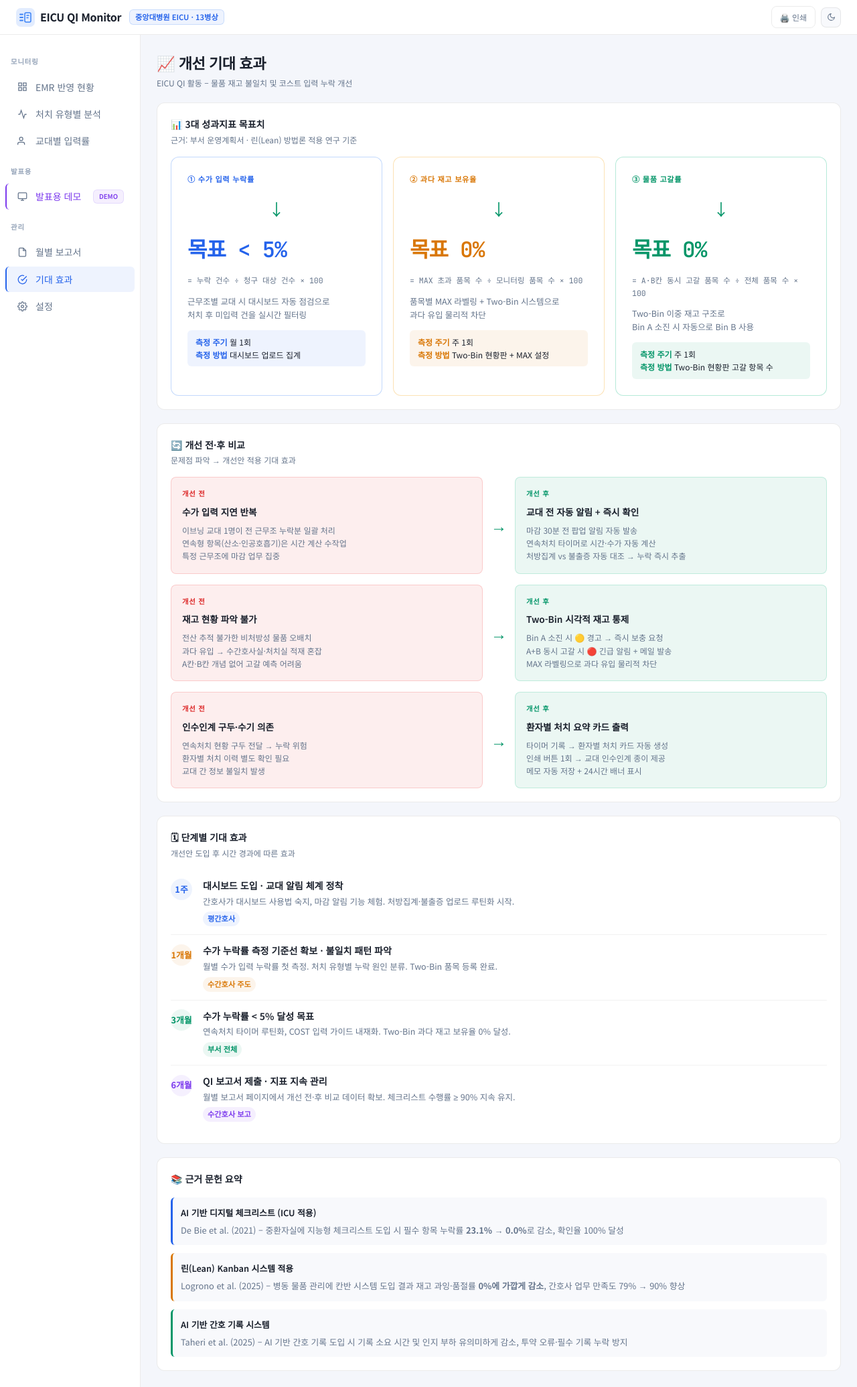
After one commit to ihpark0305-cyber/eicu-qi-monitor, a Flask app: page /effects in a window 1280 px wide. The commit adds this page. Shown: the whole page at 67% size. Run offline with Flask 3, Linux system fonts and the light colour scheme.

```diff
--- a/templates/analysis.html
+++ b/templates/analysis.html
@@ -30,10 +30,11 @@
   <a class="nav-item" href="/"><svg viewBox="0 0 24 24" fill="none" stroke="currentColor" stroke-width="2"><rect x="3" y="3" width="7" height="7"/><rect x="14" y="3" width="7" height="7"/><rect x="3" y="14" width="7" height="7"/><rect x="14" y="14" width="7" height="7"/></svg>EMR 반영 현황</a>
   <a class="nav-item active" href="/analysis"><svg viewBox="0 0 24 24" fill="none" stroke="currentColor" stroke-width="2"><polyline points="22 12 18 12 15 21 9 3 6 12 2 12"/></svg>처치 유형별 분석</a>
   <a class="nav-item" href="/shift"><svg viewBox="0 0 24 24" fill="none" stroke="currentColor" stroke-width="2"><path d="M17 21v-2a4 4 0 0 0-4-4H5a4 4 0 0 0-4 4v2"/><circle cx="9" cy="7" r="4"/></svg>교대별 입력률</a>
+  <div class="nav-sec">발표용</div>
+  <a class="nav-item" href="/demo" style="border-left:2px solid var(--pur)"><svg viewBox="0 0 24 24" fill="none" stroke="currentColor" stroke-width="2"><rect x="2" y="3" width="20" height="14" rx="2"/><line x1="8" y1="21" x2="16" y2="21"/><line x1="12" y1="17" x2="12" y2="21"/></svg><span style="color:var(--pur)">발표용 데모</span><span class="badge-pur" style="margin-left:auto;font-size:.6rem">DEMO</span></a>
   <div class="nav-sec">관리</div>
   <a class="nav-item" href="/report"><svg viewBox="0 0 24 24" fill="none" stroke="currentColor" stroke-width="2"><path d="M14 2H6a2 2 0 0 0-2 2v16a2 2 0 0 0 2 2h12a2 2 0 0 0 2-2V8z"/><polyline points="14 2 14 8 20 8"/></svg>월별 보고서</a>
   <a class="nav-item" href="/effects"><svg viewBox="0 0 24 24" fill="none" stroke="currentColor" stroke-width="2"><path d="M22 11.08V12a10 10 0 1 1-5.93-9.14"/><polyline points="22 4 12 14.01 9 11.01"/></svg>기대 효과</a>
-  <a class="nav-item" href="/demo" style="border-left:2px solid var(--pur)"><svg viewBox="0 0 24 24" fill="none" stroke="currentColor" stroke-width="2"><rect x="2" y="3" width="20" height="14" rx="2"/><line x1="8" y1="21" x2="16" y2="21"/><line x1="12" y1="17" x2="12" y2="21"/></svg><span style="color:var(--pur)">발표용 데모</span><span class="badge-pur" style="margin-left:auto;font-size:.6rem">DEMO</span></a>
 </nav>
 <main class="main">
   <div class="pg-header">
--- /dev/null
+++ b/templates/effects.html
@@ -0,0 +1,240 @@
+<!DOCTYPE html>
+<html lang="ko" data-theme="light">
+<head>
+<meta charset="UTF-8">
+<meta name="viewport" content="width=device-width, initial-scale=1.0">
+<title>기대 효과 · EICU QI Monitor</title>
+<script>document.documentElement.setAttribute('data-theme',localStorage.getItem('eicu_theme')||'light')</script>
+<link href="https://fonts.googleapis.com/css2?family=Noto+Sans+KR:wght@300;400;500;600;700&family=JetBrains+Mono:wght@400;600&display=swap" rel="stylesheet">
+<link rel="stylesheet" href="/static/css/style.css">
+<style>
+.eff-kpi{background:var(--surf);border:1px solid var(--bdr);border-radius:var(--r-lg);padding:1.5rem;display:flex;flex-direction:column;gap:.75rem}
+.eff-kpi-val{font-size:2rem;font-weight:800;font-family:var(--fm);letter-spacing:-.03em}
+.eff-kpi-desc{font-size:.78rem;color:var(--muted);line-height:1.6}
+.arrow-down{display:flex;align-items:center;justify-content:center;font-size:1.5rem;color:var(--ok);margin:.25rem 0}
+.before-after{display:grid;grid-template-columns:1fr auto 1fr;gap:.75rem;align-items:center}
+.ba-card{border-radius:var(--r-md);padding:1rem;border:1px solid var(--bdr)}
+.ba-before{background:var(--err-hl);border-color:rgba(239,68,68,.2)}
+.ba-after{background:var(--ok-hl);border-color:rgba(16,185,129,.2)}
+.ba-label{font-size:.65rem;font-weight:700;letter-spacing:.07em;text-transform:uppercase;margin-bottom:.5rem}
+.ba-before .ba-label{color:var(--err)}
+.ba-after .ba-label{color:var(--ok)}
+.ba-val{font-size:1.5rem;font-weight:800;font-family:var(--fm)}
+.ba-before .ba-val{color:var(--err)}
+.ba-after .ba-val{color:var(--ok)}
+.ba-desc{font-size:.75rem;color:var(--muted);margin-top:.25rem}
+.timeline{display:flex;flex-direction:column;gap:0}
+.tl-item{display:flex;gap:1rem;padding:.75rem 0;border-bottom:1px solid var(--div)}
+.tl-item:last-child{border-bottom:none}
+.tl-dot{width:32px;height:32px;border-radius:50%;display:flex;align-items:center;justify-content:center;font-size:.8rem;font-weight:700;flex-shrink:0;margin-top:.1rem}
+.tl-content{flex:1}
+.tl-title{font-weight:600;font-size:.88rem;margin-bottom:.2rem}
+.tl-desc{font-size:.78rem;color:var(--muted);line-height:1.6}
+.tl-who{font-size:.7rem;padding:2px 7px;border-radius:99px;display:inline-block;margin-top:.3rem;font-weight:600}
+@media print{.sidebar,.topbar{display:none!important}.app{display:block}.main{padding:0}}
+</style>
+</head>
+<body>
+<div class="app">
+<header class="topbar">
+  <div style="display:flex;align-items:center;gap:12px">
+    <div class="logo">
+      <svg viewBox="0 0 28 28" fill="none"><rect width="28" height="28" rx="7" fill="#3b82f6" fill-opacity="0.15"/><path d="M6 14h4M6 9.5h4M6 18.5h4" stroke="#3b82f6" stroke-width="1.8" stroke-linecap="round"/><rect x="13" y="7" width="9" height="14" rx="2" stroke="#3b82f6" stroke-width="1.5"/><path d="M16 11h3M16 14.5h2" stroke="#3b82f6" stroke-width="1.5" stroke-linecap="round"/></svg>
+      <span>EICU QI Monitor</span>
+    </div>
+    <span class="badge">중앙대병원 EICU · 13병상</span>
+  </div>
+  <div style="display:flex;align-items:center;gap:8px">
+    <button onclick="window.print()" class="btn btn-ghost" style="font-size:.75rem">🖨️ 인쇄</button>
+    <button class="theme-btn" data-theme-toggle>
+      <svg width="13" height="13" viewBox="0 0 24 24" fill="none" stroke="currentColor" stroke-width="2"><path d="M21 12.79A9 9 0 1 1 11.21 3 7 7 0 0 0 21 12.79z"/></svg>
+    </button>
+  </div>
+</header>
+<nav class="sidebar">
+  <div class="nav-sec">모니터링</div>
+  <a class="nav-item" href="/"><svg viewBox="0 0 24 24" fill="none" stroke="currentColor" stroke-width="2"><rect x="3" y="3" width="7" height="7"/><rect x="14" y="3" width="7" height="7"/><rect x="3" y="14" width="7" height="7"/><rect x="14" y="14" width="7" height="7"/></svg>EMR 반영 현황</a>
+  <a class="nav-item" href="/analysis"><svg viewBox="0 0 24 24" fill="none" stroke="currentColor" stroke-width="2"><polyline points="22 12 18 12 15 21 9 3 6 12 2 12"/></svg>처치 유형별 분석</a>
+  <a class="nav-item" href="/shift"><svg viewBox="0 0 24 24" fill="none" stroke="currentColor" stroke-width="2"><path d="M17 21v-2a4 4 0 0 0-4-4H5a4 4 0 0 0-4 4v2"/><circle cx="9" cy="7" r="4"/></svg>교대별 입력률</a>
+  <div class="nav-sec">발표용</div>
+  <a class="nav-item" href="/demo" style="border-left:2px solid var(--pur)"><svg viewBox="0 0 24 24" fill="none" stroke="currentColor" stroke-width="2"><rect x="2" y="3" width="20" height="14" rx="2"/><line x1="8" y1="21" x2="16" y2="21"/><line x1="12" y1="17" x2="12" y2="21"/></svg><span style="color:var(--pur)">발표용 데모</span><span class="badge-pur" style="margin-left:auto;font-size:.6rem">DEMO</span></a>
+  <div class="nav-sec">관리</div>
+  <a class="nav-item" href="/report"><svg viewBox="0 0 24 24" fill="none" stroke="currentColor" stroke-width="2"><path d="M14 2H6a2 2 0 0 0-2 2v16a2 2 0 0 0 2 2h12a2 2 0 0 0 2-2V8z"/><polyline points="14 2 14 8 20 8"/></svg>월별 보고서</a>
+  <a class="nav-item active" href="/effects"><svg viewBox="0 0 24 24" fill="none" stroke="currentColor" stroke-width="2"><path d="M22 11.08V12a10 10 0 1 1-5.93-9.14"/><polyline points="22 4 12 14.01 9 11.01"/></svg>기대 효과</a>
+  <a class="nav-item" href="/settings"><svg viewBox="0 0 24 24" fill="none" stroke="currentColor" stroke-width="2"><circle cx="12" cy="12" r="3"/><path d="M19.4 15a1.65 1.65 0 0 0 .33 1.82l.06.06a2 2 0 0 1-2.83 2.83l-.06-.06a1.65 1.65 0 0 0-1.82-.33 1.65 1.65 0 0 0-1 1.51V21a2 2 0 0 1-4 0v-.09A1.65 1.65 0 0 0 9 19.4a1.65 1.65 0 0 0-1.82.33l-.06.06a2 2 0 0 1-2.83-2.83l.06-.06A1.65 1.65 0 0 0 4.68 15a1.65 1.65 0 0 0-1.51-1H3a2 2 0 0 1 0-4h.09A1.65 1.65 0 0 0 4.6 9a1.65 1.65 0 0 0-.33-1.82l-.06-.06a2 2 0 0 1 2.83-2.83l.06.06A1.65 1.65 0 0 0 9 4.68a1.65 1.65 0 0 0 1-1.51V3a2 2 0 0 1 4 0v.09a1.65 1.65 0 0 0 1 1.51 1.65 1.65 0 0 0 1.82-.33l.06-.06a2 2 0 0 1 2.83 2.83l-.06.06A1.65 1.65 0 0 0 19.4 9a1.65 1.65 0 0 0 1.51 1H21a2 2 0 0 1 0 4h-.09a1.65 1.65 0 0 0-1.51 1z"/></svg>설정</a>
+</nav>
+<main class="main">
+  <div class="pg-header">
+    <div>
+      <div class="pg-title">📈 개선 기대 효과</div>
+      <div class="pg-sub">EICU QI 활동 – 물품 재고 불일치 및 코스트 입력 누락 개선</div>
+    </div>
+  </div>
+
+  <!-- 3대 성과지표 목표 -->
+  <div class="card">
+    <div class="card-hd"><div><div class="card-title">📊 3대 성과지표 목표치</div><div class="card-sub">근거: 부서 운영계획서 · 린(Lean) 방법론 적용 연구 기준</div></div></div>
+    <div style="display:grid;grid-template-columns:repeat(3,1fr);gap:1rem;margin-top:.5rem">
+      <!-- KPI 1 -->
+      <div class="eff-kpi" style="border-color:rgba(59,130,246,.3)">
+        <div style="font-size:.7rem;font-weight:700;letter-spacing:.06em;text-transform:uppercase;color:var(--pri)">① 수가 입력 누락률</div>
+        <div class="arrow-down">↓</div>
+        <div class="eff-kpi-val" style="color:var(--pri)">목표 &lt; 5%</div>
+        <div style="font-size:.72rem;font-family:var(--fm);color:var(--muted)">= 누락 건수 ÷ 청구 대상 건수 × 100</div>
+        <div class="eff-kpi-desc">근무조별 교대 시 대시보드 자동 점검으로<br>처치 후 미입력 건을 실시간 필터링</div>
+        <div style="background:var(--pri-hl);border-radius:var(--r-sm);padding:.5rem .75rem;font-size:.75rem">
+          <span style="color:var(--pri);font-weight:600">측정 주기</span> 월 1회<br>
+          <span style="color:var(--pri);font-weight:600">측정 방법</span> 대시보드 업로드 집계
+        </div>
+      </div>
+      <!-- KPI 2 -->
+      <div class="eff-kpi" style="border-color:rgba(245,158,11,.3)">
+        <div style="font-size:.7rem;font-weight:700;letter-spacing:.06em;text-transform:uppercase;color:var(--warn)">② 과다 재고 보유율</div>
+        <div class="arrow-down">↓</div>
+        <div class="eff-kpi-val" style="color:var(--warn)">목표 0%</div>
+        <div style="font-size:.72rem;font-family:var(--fm);color:var(--muted)">= MAX 초과 품목 수 ÷ 모니터링 품목 수 × 100</div>
+        <div class="eff-kpi-desc">품목별 MAX 라벨링 + Two-Bin 시스템으로<br>과다 유입 물리적 차단</div>
+        <div style="background:var(--warn-hl);border-radius:var(--r-sm);padding:.5rem .75rem;font-size:.75rem">
+          <span style="color:var(--warn);font-weight:600">측정 주기</span> 주 1회<br>
+          <span style="color:var(--warn);font-weight:600">측정 방법</span> Two-Bin 현황판 + MAX 설정
+        </div>
+      </div>
+      <!-- KPI 3 -->
+      <div class="eff-kpi" style="border-color:rgba(16,185,129,.3)">
+        <div style="font-size:.7rem;font-weight:700;letter-spacing:.06em;text-transform:uppercase;color:var(--ok)">③ 물품 고갈률</div>
+        <div class="arrow-down">↓</div>
+        <div class="eff-kpi-val" style="color:var(--ok)">목표 0%</div>
+        <div style="font-size:.72rem;font-family:var(--fm);color:var(--muted)">= A·B칸 동시 고갈 품목 수 ÷ 전체 품목 수 × 100</div>
+        <div class="eff-kpi-desc">Two-Bin 이중 재고 구조로<br>Bin A 소진 시 자동으로 Bin B 사용</div>
+        <div style="background:var(--ok-hl);border-radius:var(--r-sm);padding:.5rem .75rem;font-size:.75rem">
+          <span style="color:var(--ok);font-weight:600">측정 주기</span> 주 1회<br>
+          <span style="color:var(--ok);font-weight:600">측정 방법</span> Two-Bin 현황판 고갈 항목 수
+        </div>
+      </div>
+    </div>
+  </div>
+
+  <!-- 개선 전후 비교 -->
+  <div class="card">
+    <div class="card-hd"><div><div class="card-title">🔄 개선 전·후 비교</div><div class="card-sub">문제점 파악 → 개선안 적용 기대 효과</div></div></div>
+    <div style="display:flex;flex-direction:column;gap:1rem;margin-top:.5rem">
+
+      <!-- 수가 입력 -->
+      <div class="before-after">
+        <div class="ba-card ba-before">
+          <div class="ba-label">개선 전</div>
+          <div style="font-size:.85rem;font-weight:600;margin-bottom:.4rem">수가 입력 지연 반복</div>
+          <div class="ba-desc">이브닝 교대 1명이 전 근무조 누락분 일괄 처리<br>연속형 항목(산소·인공호흡기)은 시간 계산 수작업<br>특정 근무조에 마감 업무 집중</div>
+        </div>
+        <div style="text-align:center;font-size:1.5rem;color:var(--ok);font-weight:700">→</div>
+        <div class="ba-card ba-after">
+          <div class="ba-label">개선 후</div>
+          <div style="font-size:.85rem;font-weight:600;margin-bottom:.4rem">교대 전 자동 알림 + 즉시 확인</div>
+          <div class="ba-desc">마감 30분 전 팝업 알림 자동 발송<br>연속처치 타이머로 시간·수가 자동 계산<br>처방집계 vs 불출증 자동 대조 → 누락 즉시 추출</div>
+        </div>
+      </div>
+
+      <!-- 재고 관리 -->
+      <div class="before-after">
+        <div class="ba-card ba-before">
+          <div class="ba-label">개선 전</div>
+          <div style="font-size:.85rem;font-weight:600;margin-bottom:.4rem">재고 현황 파악 불가</div>
+          <div class="ba-desc">전산 추적 불가한 비처방성 물품 오배치<br>과다 유입 → 수간호사실·처치실 적재 혼잡<br>A칸·B칸 개념 없어 고갈 예측 어려움</div>
+        </div>
+        <div style="text-align:center;font-size:1.5rem;color:var(--ok);font-weight:700">→</div>
+        <div class="ba-card ba-after">
+          <div class="ba-label">개선 후</div>
+          <div style="font-size:.85rem;font-weight:600;margin-bottom:.4rem">Two-Bin 시각적 재고 통제</div>
+          <div class="ba-desc">Bin A 소진 시 🟡 경고 → 즉시 보충 요청<br>A+B 동시 고갈 시 🔴 긴급 알림 + 메일 발송<br>MAX 라벨링으로 과다 유입 물리적 차단</div>
+        </div>
+      </div>
+
+      <!-- 인수인계 -->
+      <div class="before-after">
+        <div class="ba-card ba-before">
+          <div class="ba-label">개선 전</div>
+          <div style="font-size:.85rem;font-weight:600;margin-bottom:.4rem">인수인계 구두·수기 의존</div>
+          <div class="ba-desc">연속처치 현황 구두 전달 → 누락 위험<br>환자별 처치 이력 별도 확인 필요<br>교대 간 정보 불일치 발생</div>
+        </div>
+        <div style="text-align:center;font-size:1.5rem;color:var(--ok);font-weight:700">→</div>
+        <div class="ba-card ba-after">
+          <div class="ba-label">개선 후</div>
+          <div style="font-size:.85rem;font-weight:600;margin-bottom:.4rem">환자별 처치 요약 카드 출력</div>
+          <div class="ba-desc">타이머 기록 → 환자별 처치 카드 자동 생성<br>인쇄 버튼 1회 → 교대 인수인계 종이 제공<br>메모 자동 저장 + 24시간 배너 표시</div>
+        </div>
+      </div>
+    </div>
+  </div>
+
+  <!-- 기대 효과 타임라인 -->
+  <div class="card">
+    <div class="card-hd"><div><div class="card-title">🗓 단계별 기대 효과</div><div class="card-sub">개선안 도입 후 시간 경과에 따른 효과</div></div></div>
+    <div class="timeline" style="margin-top:.5rem">
+      <div class="tl-item">
+        <div class="tl-dot" style="background:var(--pri-hl);color:var(--pri)">1주</div>
+        <div class="tl-content">
+          <div class="tl-title">대시보드 도입 · 교대 알림 체계 정착</div>
+          <div class="tl-desc">간호사가 대시보드 사용법 숙지, 마감 알림 기능 체험. 처방집계·불출증 업로드 루틴화 시작.</div>
+          <span class="tl-who" style="background:var(--pri-hl);color:var(--pri)">평간호사</span>
+        </div>
+      </div>
+      <div class="tl-item">
+        <div class="tl-dot" style="background:var(--warn-hl);color:var(--warn)">1개월</div>
+        <div class="tl-content">
+          <div class="tl-title">수가 누락률 측정 기준선 확보 · 불일치 패턴 파악</div>
+          <div class="tl-desc">월별 수가 입력 누락률 첫 측정. 처치 유형별 누락 원인 분류. Two-Bin 품목 등록 완료.</div>
+          <span class="tl-who" style="background:var(--warn-hl);color:var(--warn)">수간호사 주도</span>
+        </div>
+      </div>
+      <div class="tl-item">
+        <div class="tl-dot" style="background:var(--ok-hl);color:var(--ok)">3개월</div>
+        <div class="tl-content">
+          <div class="tl-title">수가 누락률 &lt; 5% 달성 목표</div>
+          <div class="tl-desc">연속처치 타이머 루틴화, COST 입력 가이드 내재화. Two-Bin 과다 재고 보유율 0% 달성.</div>
+          <span class="tl-who" style="background:var(--ok-hl);color:var(--ok)">부서 전체</span>
+        </div>
+      </div>
+      <div class="tl-item">
+        <div class="tl-dot" style="background:var(--pur-hl);color:var(--pur)">6개월</div>
+        <div class="tl-content">
+          <div class="tl-title">QI 보고서 제출 · 지표 지속 관리</div>
+          <div class="tl-desc">월별 보고서 페이지에서 개선 전·후 비교 데이터 확보. 체크리스트 수행률 ≥ 90% 지속 유지.</div>
+          <span class="tl-who" style="background:var(--pur-hl);color:var(--pur)">수간호사 보고</span>
+        </div>
+      </div>
+    </div>
+  </div>
+
+  <!-- 관련 근거 문헌 -->
+  <div class="card">
+    <div class="card-hd"><div><div class="card-title">📚 근거 문헌 요약</div></div></div>
+    <div style="display:flex;flex-direction:column;gap:.75rem;margin-top:.5rem;font-size:.8rem;line-height:1.7">
+      <div style="padding:.75rem;background:var(--surf2);border-radius:var(--r-sm);border-left:3px solid var(--pri)">
+        <div style="font-weight:600;margin-bottom:.25rem">AI 기반 디지털 체크리스트 (ICU 적용)</div>
+        <div style="color:var(--muted)">De Bie et al. (2021) – 중환자실에 지능형 체크리스트 도입 시 필수 항목 누락률 <strong>23.1% → 0.0%</strong>로 감소, 확인율 100% 달성</div>
+      </div>
+      <div style="padding:.75rem;background:var(--surf2);border-radius:var(--r-sm);border-left:3px solid var(--warn)">
+        <div style="font-weight:600;margin-bottom:.25rem">린(Lean) Kanban 시스템 적용</div>
+        <div style="color:var(--muted)">Logrono et al. (2025) – 병동 물품 관리에 칸반 시스템 도입 결과 재고 과잉·품절률 <strong>0%에 가깝게 감소</strong>, 간호사 업무 만족도 79% → 90% 향상</div>
+      </div>
+      <div style="padding:.75rem;background:var(--surf2);border-radius:var(--r-sm);border-left:3px solid var(--ok)">
+        <div style="font-weight:600;margin-bottom:.25rem">AI 기반 간호 기록 시스템</div>
+        <div style="color:var(--muted)">Taheri et al. (2025) – AI 기반 간호 기록 도입 시 기록 소요 시간 및 인지 부하 유의미하게 감소, 투약 오류·필수 기록 누락 방지</div>
+      </div>
+    </div>
+  </div>
+
+</main>
+</div>
+<script>
+(function(){
+  const t=document.querySelector('[data-theme-toggle]'),r=document.documentElement;
+  t&&t.addEventListener('click',()=>{
+    const next=r.getAttribute('data-theme')==='dark'?'light':'dark';
+    r.setAttribute('data-theme',next);
+    localStorage.setItem('eicu_theme',next);
+  });
+})();
+</script>
+</body>
+</html>
--- a/templates/report.html
+++ b/templates/report.html
@@ -52,10 +52,11 @@
   <a class="nav-item" href="/"><svg viewBox="0 0 24 24" fill="none" stroke="currentColor" stroke-width="2"><rect x="3" y="3" width="7" height="7"/><rect x="14" y="3" width="7" height="7"/><rect x="3" y="14" width="7" height="7"/><rect x="14" y="14" width="7" height="7"/></svg>EMR 반영 현황</a>
   <a class="nav-item" href="/analysis"><svg viewBox="0 0 24 24" fill="none" stroke="currentColor" stroke-width="2"><polyline points="22 12 18 12 15 21 9 3 6 12 2 12"/></svg>처치 유형별 분석</a>
   <a class="nav-item" href="/shift"><svg viewBox="0 0 24 24" fill="none" stroke="currentColor" stroke-width="2"><path d="M17 21v-2a4 4 0 0 0-4-4H5a4 4 0 0 0-4 4v2"/><circle cx="9" cy="7" r="4"/></svg>교대별 입력률</a>
+  <div class="nav-sec">발표용</div>
+  <a class="nav-item" href="/demo" style="border-left:2px solid var(--pur)"><svg viewBox="0 0 24 24" fill="none" stroke="currentColor" stroke-width="2"><rect x="2" y="3" width="20" height="14" rx="2"/><line x1="8" y1="21" x2="16" y2="21"/><line x1="12" y1="17" x2="12" y2="21"/></svg><span style="color:var(--pur)">발표용 데모</span><span class="badge-pur" style="margin-left:auto;font-size:.6rem">DEMO</span></a>
   <div class="nav-sec">관리</div>
   <a class="nav-item active" href="/report"><svg viewBox="0 0 24 24" fill="none" stroke="currentColor" stroke-width="2"><path d="M14 2H6a2 2 0 0 0-2 2v16a2 2 0 0 0 2 2h12a2 2 0 0 0 2-2V8z"/><polyline points="14 2 14 8 20 8"/></svg>월별 보고서</a>
   <a class="nav-item" href="/effects"><svg viewBox="0 0 24 24" fill="none" stroke="currentColor" stroke-width="2"><path d="M22 11.08V12a10 10 0 1 1-5.93-9.14"/><polyline points="22 4 12 14.01 9 11.01"/></svg>기대 효과</a>
-  <a class="nav-item" href="/demo" style="border-left:2px solid var(--pur)"><svg viewBox="0 0 24 24" fill="none" stroke="currentColor" stroke-width="2"><rect x="2" y="3" width="20" height="14" rx="2"/><line x1="8" y1="21" x2="16" y2="21"/><line x1="12" y1="17" x2="12" y2="21"/></svg><span style="color:var(--pur)">발표용 데모</span><span class="badge-pur" style="margin-left:auto;font-size:.6rem">DEMO</span></a>
 </nav>
 <main class="main">
   <div class="pg-header">
--- a/templates/shift.html
+++ b/templates/shift.html
@@ -49,10 +49,11 @@
   <a class="nav-item" href="/"><svg viewBox="0 0 24 24" fill="none" stroke="currentColor" stroke-width="2"><rect x="3" y="3" width="7" height="7"/><rect x="14" y="3" width="7" height="7"/><rect x="3" y="14" width="7" height="7"/><rect x="14" y="14" width="7" height="7"/></svg>EMR 반영 현황</a>
   <a class="nav-item" href="/analysis"><svg viewBox="0 0 24 24" fill="none" stroke="currentColor" stroke-width="2"><polyline points="22 12 18 12 15 21 9 3 6 12 2 12"/></svg>처치 유형별 분석</a>
   <a class="nav-item active" href="/shift"><svg viewBox="0 0 24 24" fill="none" stroke="currentColor" stroke-width="2"><path d="M17 21v-2a4 4 0 0 0-4-4H5a4 4 0 0 0-4 4v2"/><circle cx="9" cy="7" r="4"/></svg>교대별 입력률</a>
+  <div class="nav-sec">발표용</div>
+  <a class="nav-item" href="/demo" style="border-left:2px solid var(--pur)"><svg viewBox="0 0 24 24" fill="none" stroke="currentColor" stroke-width="2"><rect x="2" y="3" width="20" height="14" rx="2"/><line x1="8" y1="21" x2="16" y2="21"/><line x1="12" y1="17" x2="12" y2="21"/></svg><span style="color:var(--pur)">발표용 데모</span><span class="badge-pur" style="margin-left:auto;font-size:.6rem">DEMO</span></a>
   <div class="nav-sec">관리</div>
   <a class="nav-item" href="/report"><svg viewBox="0 0 24 24" fill="none" stroke="currentColor" stroke-width="2"><path d="M14 2H6a2 2 0 0 0-2 2v16a2 2 0 0 0 2 2h12a2 2 0 0 0 2-2V8z"/><polyline points="14 2 14 8 20 8"/></svg>월별 보고서</a>
   <a class="nav-item" href="/effects"><svg viewBox="0 0 24 24" fill="none" stroke="currentColor" stroke-width="2"><path d="M22 11.08V12a10 10 0 1 1-5.93-9.14"/><polyline points="22 4 12 14.01 9 11.01"/></svg>기대 효과</a>
-  <a class="nav-item" href="/demo" style="border-left:2px solid var(--pur)"><svg viewBox="0 0 24 24" fill="none" stroke="currentColor" stroke-width="2"><rect x="2" y="3" width="20" height="14" rx="2"/><line x1="8" y1="21" x2="16" y2="21"/><line x1="12" y1="17" x2="12" y2="21"/></svg><span style="color:var(--pur)">발표용 데모</span><span class="badge-pur" style="margin-left:auto;font-size:.6rem">DEMO</span></a>
 </nav>
 <main class="main">
   <div class="pg-header">
```
Also changed, not shown: static/js/main.js (+31 -0 lines), templates/dashboard.html (+41 -0 lines).
